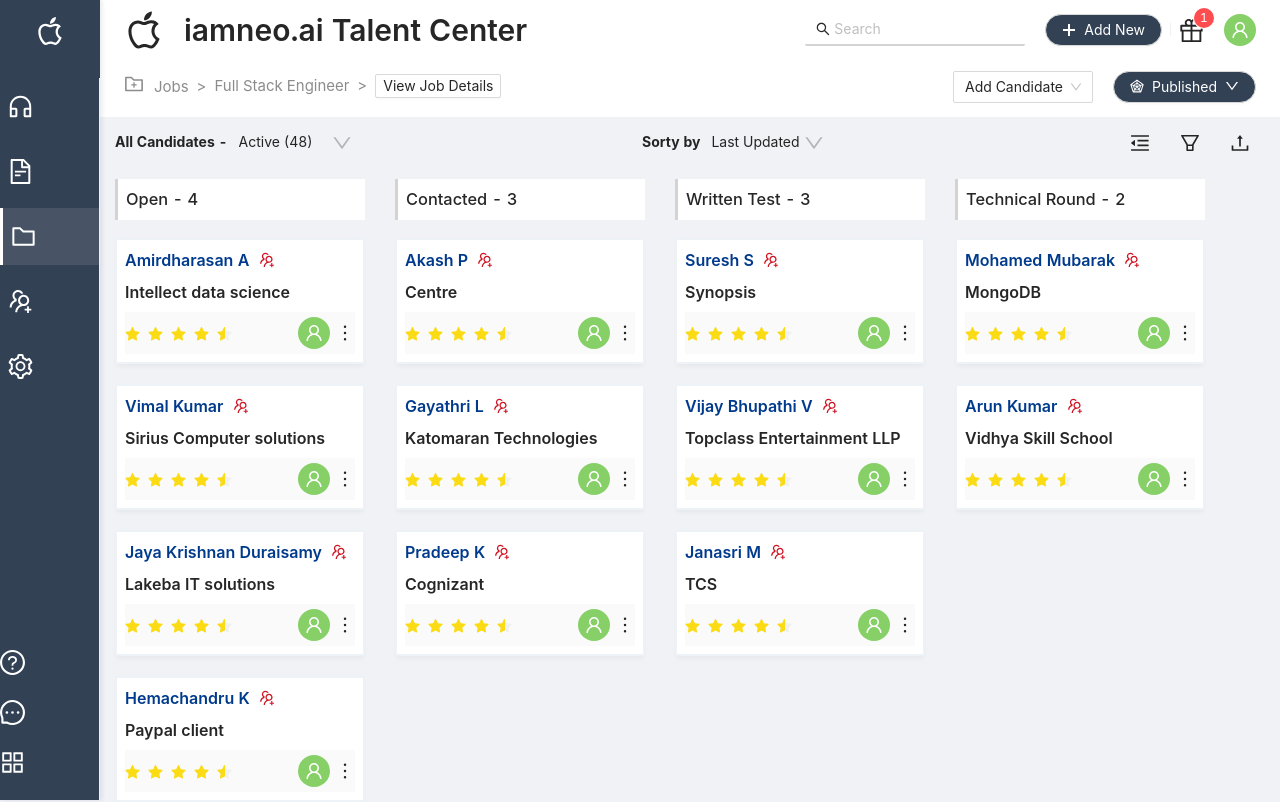
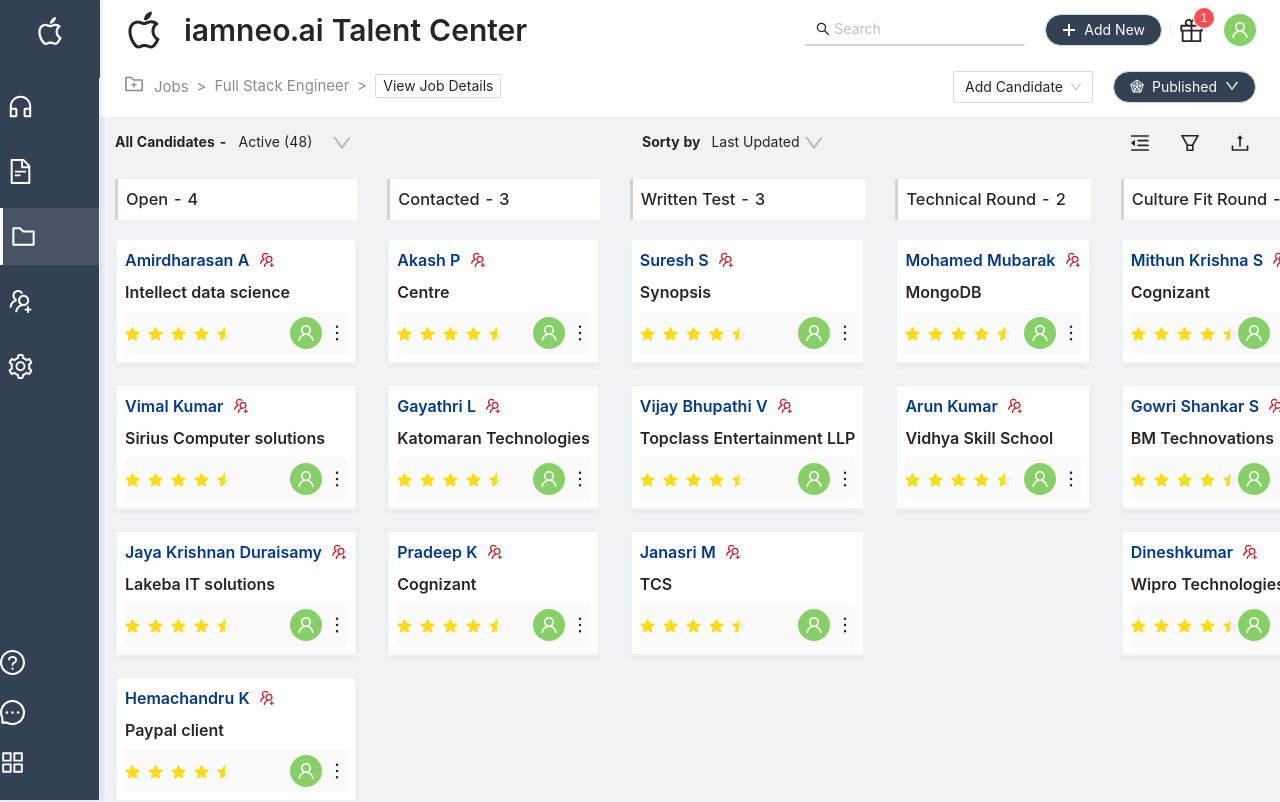
Before and after one commit to Maniraj-Murugan/neo, a React (Create React App) app: page / in a window 1280 px wide. Shown: the top 802 px of the page. Built offline with nearby package versions, Linux system fonts and the light colour scheme.

Commit message:
Added horizontal scroll view

```diff
--- a/src/routes/Dashboard/Components/CandidatesList/Candidates.styled.ts
+++ b/src/routes/Dashboard/Components/CandidatesList/Candidates.styled.ts
@@ -62,3 +62,9 @@
   }
   padding: 5px 0px;
 `;
+
+export const StyledDragDropRow = styled(Row)`
+  overflow-x: auto;
+  white-space: nowrap;
+  flex-flow: row;
+`;
--- a/src/routes/Dashboard/Components/CandidatesList/CandidatesList.tsx
+++ b/src/routes/Dashboard/Components/CandidatesList/CandidatesList.tsx
@@ -1,9 +1,9 @@
 import React, { FC, useState } from "react";
-import { Row } from "antd";
 import candidateData from "api/mocks/Candidatelist";
 import { Column } from "./Column";
 import { DragDropContext } from "react-beautiful-dnd";
 import { dragState } from "../helper";
+import { StyledDragDropRow } from "./Candidates.styled";
 
 export interface ListProps {
   searchUserName?: string;
@@ -13,7 +13,7 @@
   const [candidateListData, setCandidateListData] = useState(candidateData);
 
   return (
-    <Row>
+    <StyledDragDropRow>
       <DragDropContext
         onDragEnd={({ destination, source, draggableId, type }) =>
           dragState(
@@ -49,6 +49,6 @@
           );
         })}
       </DragDropContext>
-    </Row>
+    </StyledDragDropRow>
   );
 };
```
